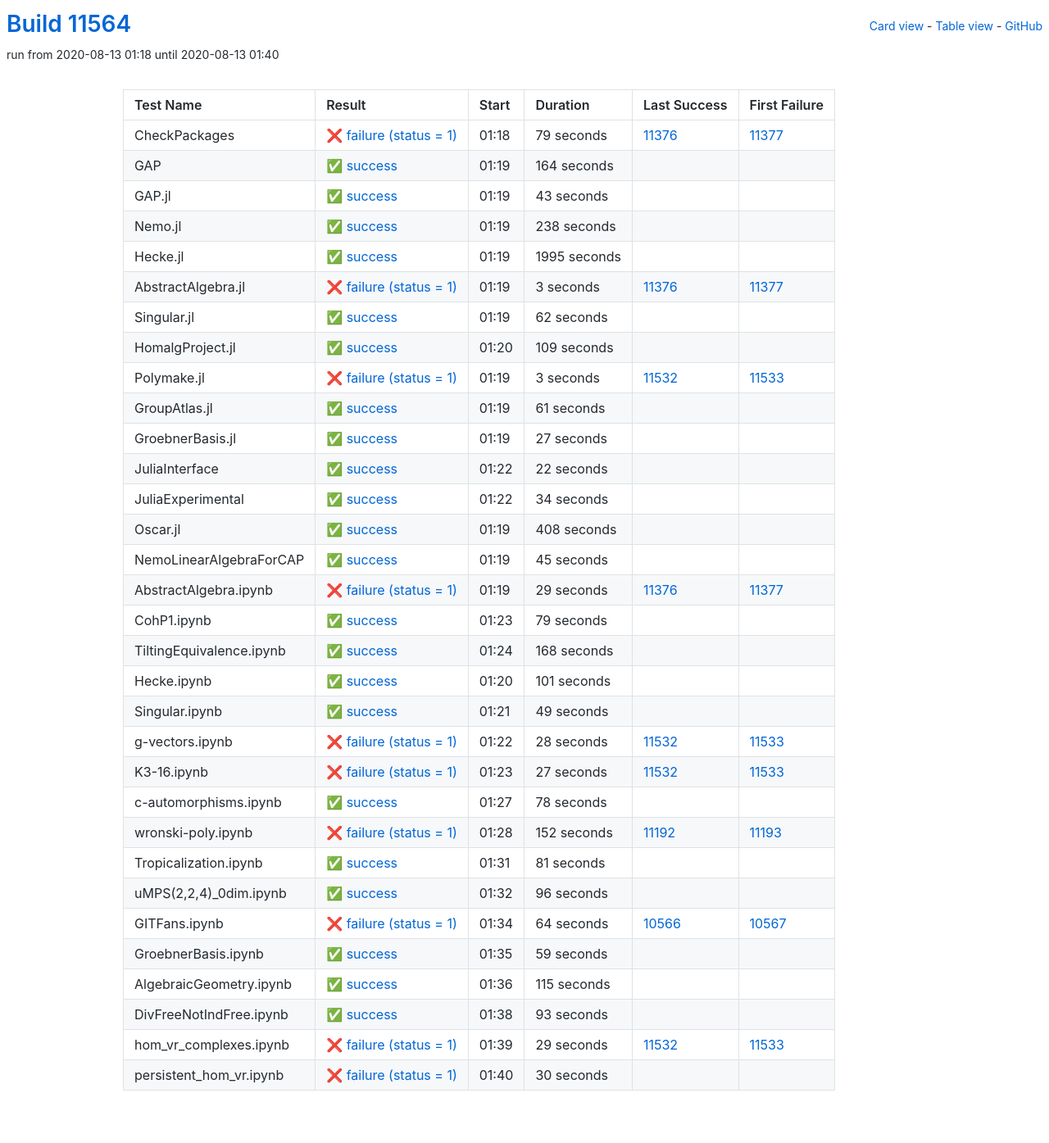
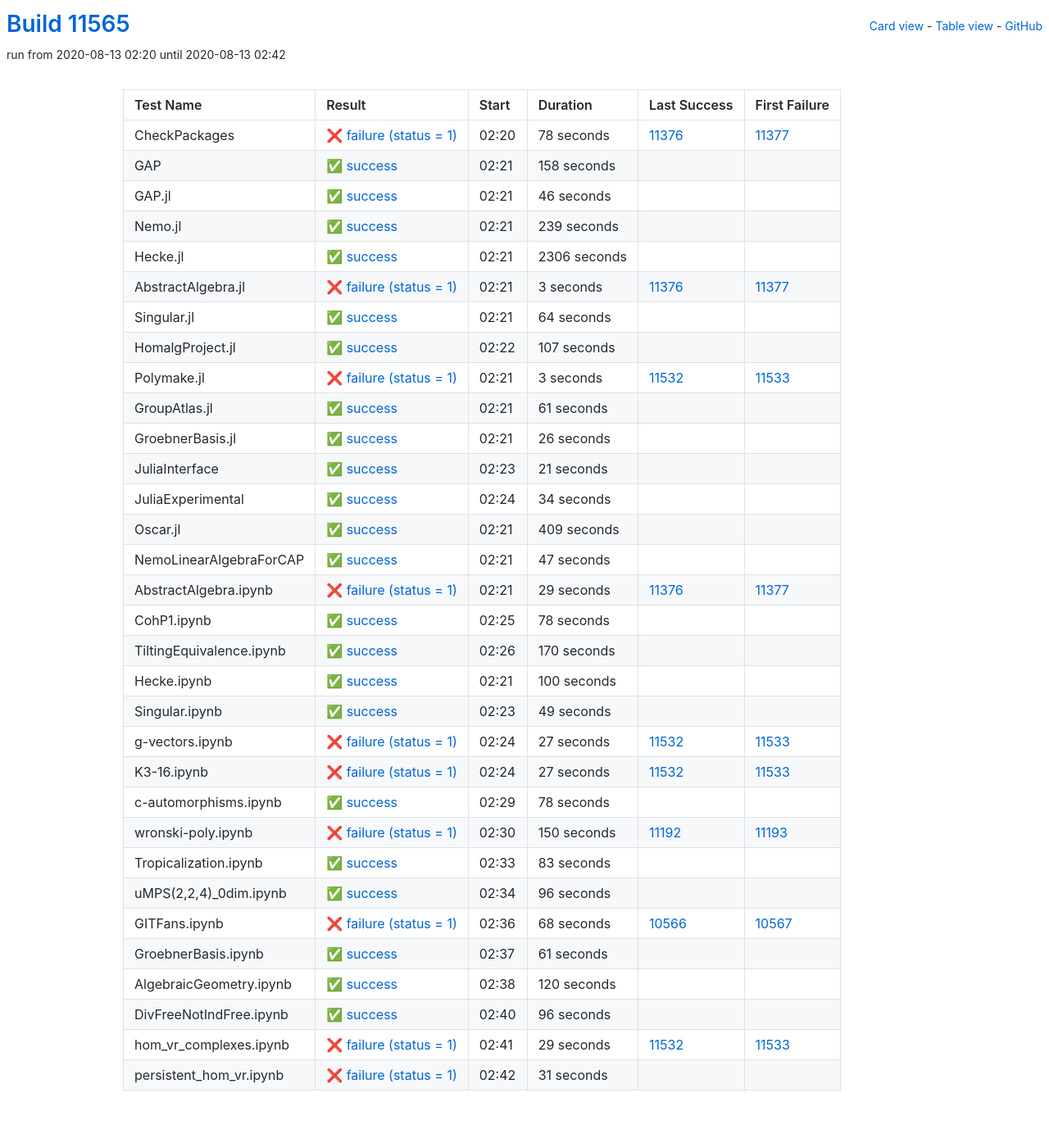
Before and after one commit to oscar-system/oscar-ci-status, a Jekyll site: the page built from table.html, in a window 1280 px wide. Shown: the whole page at 82% size. Built offline with Jekyll 4.4.1, drawn with Linux system fonts in a browser that asks for light colours.

Commit message:
Build #11565

```diff
--- a/_data/ci.yml
+++ b/_data/ci.yml
@@ -1,6 +1,6 @@
 ---
-build: 11564
-build_url: https://oscarci.mathematik.uni-kl.de/job/oscar/11564/
+build: 11565
+build_url: https://oscarci.mathematik.uni-kl.de/job/oscar/11565/
 job: oscar
 organization: oscar-system
 repo: oscar-ci-status
@@ -8,68 +8,68 @@
 tests:
 - name: CheckPackages
   id: checkpackages
-  log: https://oscarci.mathematik.uni-kl.de/job/oscar/11564/artifact/logs/build-11564/CheckPackages.log
-  start: 2020-08-13 01:18
+  log: https://oscarci.mathematik.uni-kl.de/job/oscar/11565/artifact/logs/build-11565/CheckPackages.log
+  start: 2020-08-13 02:20
   success: false
   exitcode: 1
   status: failure
-  duration: 79
+  duration: 78
   last_success: 11376
   last_success_url: https://oscarci.mathematik.uni-kl.de/job/oscar/11376/
   first_failure: 11377
   first_failure_url: https://oscarci.mathematik.uni-kl.de/job/oscar/11377/
 - name: GAP
   id: gap
-  log: https://oscarci.mathematik.uni-kl.de/job/oscar/11564/artifact/logs/build-11564/GAP.log
-  start: 2020-08-13 01:19
+  log: https://oscarci.mathematik.uni-kl.de/job/oscar/11565/artifact/logs/build-11565/GAP.log
+  start: 2020-08-13 02:21
   success: true
   exitcode: 0
   status: success
-  duration: 164
+  duration: 158
   last_success: false
   last_success_url:
   first_failure: false
   first_failure_url:
 - name: GAP.jl
   id: gap-jl
-  log: https://oscarci.mathematik.uni-kl.de/job/oscar/11564/artifact/logs/build-11564/GAP.jl.log
-  start: 2020-08-13 01:19
+  log: https://oscarci.mathematik.uni-kl.de/job/oscar/11565/artifact/logs/build-11565/GAP.jl.log
+  start: 2020-08-13 02:21
   success: true
   exitcode: 0
   status: success
-  duration: 43
+  duration: 46
   last_success: false
   last_success_url:
   first_failure: false
   first_failure_url:
 - name: Nemo.jl
   id: nemo-jl
-  log: https://oscarci.mathematik.uni-kl.de/job/oscar/11564/artifact/logs/build-11564/Nemo.jl.log
-  start: 2020-08-13 01:19
+  log: https://oscarci.mathematik.uni-kl.de/job/oscar/11565/artifact/logs/build-11565/Nemo.jl.log
+  start: 2020-08-13 02:21
   success: true
   exitcode: 0
   status: success
-  duration: 238
+  duration: 239
   last_success: false
   last_success_url:
   first_failure: false
   first_failure_url:
 - name: Hecke.jl
   id: hecke-jl
-  log: https://oscarci.mathematik.uni-kl.de/job/oscar/11564/artifact/logs/build-11564/Hecke.jl.log
-  start: 2020-08-13 01:19
+  log: https://oscarci.mathematik.uni-kl.de/job/oscar/11565/artifact/logs/build-11565/Hecke.jl.log
+  start: 2020-08-13 02:21
   success: true
   exitcode: 0
   status: success
-  duration: 1995
+  duration: 2306
   last_success: false
   last_success_url:
   first_failure: false
   first_failure_url:
 - name: AbstractAlgebra.jl
   id: abstractalgebra-jl
-  log: https://oscarci.mathematik.uni-kl.de/job/oscar/11564/artifact/logs/build-11564/AbstractAlgebra.jl.log
-  start: 2020-08-13 01:19
+  log: https://oscarci.mathematik.uni-kl.de/job/oscar/11565/artifact/logs/build-11565/AbstractAlgebra.jl.log
+  start: 2020-08-13 02:21
   success: false
   exitcode: 1
   status: failure
@@ -80,32 +80,32 @@
   first_failure_url: https://oscarci.mathematik.uni-kl.de/job/oscar/11377/
 - name: Singular.jl
   id: singular-jl
-  log: https://oscarci.mathematik.uni-kl.de/job/oscar/11564/artifact/logs/build-11564/Singular.jl.log
-  start: 2020-08-13 01:19
+  log: https://oscarci.mathematik.uni-kl.de/job/oscar/11565/artifact/logs/build-11565/Singular.jl.log
+  start: 2020-08-13 02:21
   success: true
   exitcode: 0
   status: success
-  duration: 62
+  duration: 64
   last_success: false
   last_success_url:
   first_failure: false
   first_failure_url:
 - name: HomalgProject.jl
   id: homalgproject-jl
-  log: https://oscarci.mathematik.uni-kl.de/job/oscar/11564/artifact/logs/build-11564/HomalgProject.jl.log
-  start: 2020-08-13 01:20
+  log: https://oscarci.mathematik.uni-kl.de/job/oscar/11565/artifact/logs/build-11565/HomalgProject.jl.log
+  start: 2020-08-13 02:22
   success: true
   exitcode: 0
   status: success
-  duration: 109
+  duration: 107
   last_success: false
   last_success_url:
   first_failure: false
   first_failure_url:
 - name: Polymake.jl
   id: polymake-jl
-  log: https://oscarci.mathematik.uni-kl.de/job/oscar/11564/artifact/logs/build-11564/Polymake.jl.log
-  start: 2020-08-13 01:19
+  log: https://oscarci.mathematik.uni-kl.de/job/oscar/11565/artifact/logs/build-11565/Polymake.jl.log
+  start: 2020-08-13 02:21
   success: false
   exitcode: 1
   status: failure
@@ -116,8 +116,8 @@
   first_failure_url: https://oscarci.mathematik.uni-kl.de/job/oscar/11533/
 - name: GroupAtlas.jl
   id: groupatlas-jl
-  log: https://oscarci.mathematik.uni-kl.de/job/oscar/11564/artifact/logs/build-11564/GroupAtlas.jl.log
-  start: 2020-08-13 01:19
+  log: https://oscarci.mathematik.uni-kl.de/job/oscar/11565/artifact/logs/build-11565/GroupAtlas.jl.log
+  start: 2020-08-13 02:21
   success: true
   exitcode: 0
   status: success
@@ -128,32 +128,32 @@
   first_failure_url:
 - name: GroebnerBasis.jl
   id: groebnerbasis-jl
-  log: https://oscarci.mathematik.uni-kl.de/job/oscar/11564/artifact/logs/build-11564/GroebnerBasis.jl.log
-  start: 2020-08-13 01:19
+  log: https://oscarci.mathematik.uni-kl.de/job/oscar/11565/artifact/logs/build-11565/GroebnerBasis.jl.log
+  start: 2020-08-13 02:21
   success: true
   exitcode: 0
   status: success
-  duration: 27
+  duration: 26
   last_success: false
   last_success_url:
   first_failure: false
   first_failure_url:
 - name: JuliaInterface
   id: juliainterface
-  log: https://oscarci.mathematik.uni-kl.de/job/oscar/11564/artifact/logs/build-11564/JuliaInterface.log
-  start: 2020-08-13 01:22
+  log: https://oscarci.mathematik.uni-kl.de/job/oscar/11565/artifact/logs/build-11565/JuliaInterface.log
+  start: 2020-08-13 02:23
   success: true
   exitcode: 0
   status: success
-  duration: 22
+  duration: 21
   last_success: false
   last_success_url:
   first_failure: false
   first_failure_url:
 - name: JuliaExperimental
   id: juliaexperimental
-  log: https://oscarci.mathematik.uni-kl.de/job/oscar/11564/artifact/logs/build-11564/JuliaExperimental.log
-  start: 2020-08-13 01:22
+  log: https://oscarci.mathematik.uni-kl.de/job/oscar/11565/artifact/logs/build-11565/JuliaExperimental.log
+  start: 2020-08-13 02:24
   success: true
   exitcode: 0
   status: success
@@ -164,32 +164,32 @@
   first_failure_url:
 - name: Oscar.jl
   id: oscar-jl
-  log: https://oscarci.mathematik.uni-kl.de/job/oscar/11564/artifact/logs/build-11564/Oscar.jl.log
-  start: 2020-08-13 01:19
+  log: https://oscarci.mathematik.uni-kl.de/job/oscar/11565/artifact/logs/build-11565/Oscar.jl.log
+  start: 2020-08-13 02:21
   success: true
   exitcode: 0
   status: success
-  duration: 408
+  duration: 409
   last_success: false
   last_success_url:
   first_failure: false
   first_failure_url:
 - name: NemoLinearAlgebraForCAP
   id: nemolinearalgebraforcap
-  log: https://oscarci.mathematik.uni-kl.de/job/oscar/11564/artifact/logs/build-11564/NemoLinearAlgebraForCAP.log
-  start: 2020-08-13 01:19
+  log: https://oscarci.mathematik.uni-kl.de/job/oscar/11565/artifact/logs/build-11565/NemoLinearAlgebraForCAP.log
+  start: 2020-08-13 02:21
   success: true
   exitcode: 0
   status: success
-  duration: 45
+  duration: 47
   last_success: false
   last_success_url:
   first_failure: false
   first_failure_url:
 - name: AbstractAlgebra.ipynb
   id: abstractalgebra-ipynb
-  log: https://oscarci.mathematik.uni-kl.de/job/oscar/11564/artifact/logs/build-11564/AbstractAlgebra.ipynb.log
-  start: 2020-08-13 01:19
+  log: https://oscarci.mathematik.uni-kl.de/job/oscar/11565/artifact/logs/build-11565/AbstractAlgebra.ipynb.log
+  start: 2020-08-13 02:21
   success: false
   exitcode: 1
   status: failure
@@ -200,44 +200,44 @@
   first_failure_url: https://oscarci.mathematik.uni-kl.de/job/oscar/11377/
 - name: CohP1.ipynb
   id: cohp1-ipynb
-  log: https://oscarci.mathematik.uni-kl.de/job/oscar/11564/artifact/logs/build-11564/CohP1.ipynb.log
-  start: 2020-08-13 01:23
+  log: https://oscarci.mathematik.uni-kl.de/job/oscar/11565/artifact/logs/build-11565/CohP1.ipynb.log
+  start: 2020-08-13 02:25
   success: true
   exitcode: 0
   status: success
-  duration: 79
+  duration: 78
   last_success: false
   last_success_url:
   first_failure: false
   first_failure_url:
 - name: TiltingEquivalence.ipynb
   id: tiltingequivalence-ipynb
-  log: https://oscarci.mathematik.uni-kl.de/job/oscar/11564/artifact/logs/build-11564/TiltingEquivalence.ipynb.log
-  start: 2020-08-13 01:24
+  log: https://oscarci.mathematik.uni-kl.de/job/oscar/11565/artifact/logs/build-11565/TiltingEquivalence.ipynb.log
+  start: 2020-08-13 02:26
   success: true
   exitcode: 0
   status: success
-  duration: 168
+  duration: 170
   last_success: false
   last_success_url:
   first_failure: false
   first_failure_url:
 - name: Hecke.ipynb
   id: hecke-ipynb
-  log: https://oscarci.mathematik.uni-kl.de/job/oscar/11564/artifact/logs/build-11564/Hecke.ipynb.log
-  start: 2020-08-13 01:20
+  log: https://oscarci.mathematik.uni-kl.de/job/oscar/11565/artifact/logs/build-11565/Hecke.ipynb.log
+  start: 2020-08-13 02:21
   success: true
   exitcode: 0
   status: success
-  duration: 101
+  duration: 100
   last_success: false
   last_success_url:
   first_failure: false
   first_failure_url:
 - name: Singular.ipynb
   id: singular-ipynb
-  log: https://oscarci.mathematik.uni-kl.de/job/oscar/11564/artifact/logs/build-11564/Singular.ipynb.log
-  start: 2020-08-13 01:21
+  log: https://oscarci.mathematik.uni-kl.de/job/oscar/11565/artifact/logs/build-11565/Singular.ipynb.log
+  start: 2020-08-13 02:23
   success: true
   exitcode: 0
   status: success
@@ -248,20 +248,20 @@
   first_failure_url:
 - name: g-vectors.ipynb
   id: g-vectors-ipynb
-  log: https://oscarci.mathematik.uni-kl.de/job/oscar/11564/artifact/logs/build-11564/g-vectors.ipynb.log
-  start: 2020-08-13 01:22
+  log: https://oscarci.mathematik.uni-kl.de/job/oscar/11565/artifact/logs/build-11565/g-vectors.ipynb.log
+  start: 2020-08-13 02:24
   success: false
   exitcode: 1
   status: failure
-  duration: 28
+  duration: 27
   last_success: 11532
   last_success_url: https://oscarci.mathematik.uni-kl.de/job/oscar/11532/
   first_failure: 11533
   first_failure_url: https://oscarci.mathematik.uni-kl.de/job/oscar/11533/
 - name: K3-16.ipynb
   id: k3-16-ipynb
-  log: https://oscarci.mathematik.uni-kl.de/job/oscar/11564/artifact/logs/build-11564/K3-16.ipynb.log
-  start: 2020-08-13 01:23
+  log: https://oscarci.mathematik.uni-kl.de/job/oscar/11565/artifact/logs/build-11565/K3-16.ipynb.log
+  start: 2020-08-13 02:24
   success: false
   exitcode: 1
   status: failure
@@ -272,8 +272,8 @@
   first_failure_url: https://oscarci.mathematik.uni-kl.de/job/oscar/11533/
 - name: c-automorphisms.ipynb
   id: c-automorphisms-ipynb
-  log: https://oscarci.mathematik.uni-kl.de/job/oscar/11564/artifact/logs/build-11564/c-automorphisms.ipynb.log
-  start: 2020-08-13 01:27
+  log: https://oscarci.mathematik.uni-kl.de/job/oscar/11565/artifact/logs/build-11565/c-automorphisms.ipynb.log
+  start: 2020-08-13 02:29
   success: true
   exitcode: 0
   status: success
@@ -284,32 +284,32 @@
   first_failure_url:
 - name: wronski-poly.ipynb
   id: wronski-poly-ipynb
-  log: https://oscarci.mathematik.uni-kl.de/job/oscar/11564/artifact/logs/build-11564/wronski-poly.ipynb.log
-  start: 2020-08-13 01:28
+  log: https://oscarci.mathematik.uni-kl.de/job/oscar/11565/artifact/logs/build-11565/wronski-poly.ipynb.log
+  start: 2020-08-13 02:30
   success: false
   exitcode: 1
   status: failure
-  duration: 152
+  duration: 150
   last_success: 11192
   last_success_url: https://oscarci.mathematik.uni-kl.de/job/oscar/11192/
   first_failure: 11193
   first_failure_url: https://oscarci.mathematik.uni-kl.de/job/oscar/11193/
 - name: Tropicalization.ipynb
   id: tropicalization-ipynb
-  log: https://oscarci.mathematik.uni-kl.de/job/oscar/11564/artifact/logs/build-11564/Tropicalization.ipynb.log
-  start: 2020-08-13 01:31
+  log: https://oscarci.mathematik.uni-kl.de/job/oscar/11565/artifact/logs/build-11565/Tropicalization.ipynb.log
+  start: 2020-08-13 02:33
   success: true
   exitcode: 0
   status: success
-  duration: 81
+  duration: 83
   last_success: false
   last_success_url:
   first_failure: false
   first_failure_url:
 - name: uMPS(2,2,4)_0dim.ipynb
   id: umps-2-2-4-0dim-ipynb
-  log: https://oscarci.mathematik.uni-kl.de/job/oscar/11564/artifact/logs/build-11564/uMPS-2-2-4-_0dim.ipynb.log
-  start: 2020-08-13 01:32
+  log: https://oscarci.mathematik.uni-kl.de/job/oscar/11565/artifact/logs/build-11565/uMPS-2-2-4-_0dim.ipynb.log
+  start: 2020-08-13 02:34
   success: true
   exitcode: 0
   status: success
@@ -320,56 +320,56 @@
   first_failure_url:
 - name: GITFans.ipynb
   id: gitfans-ipynb
-  log: https://oscarci.mathematik.uni-kl.de/job/oscar/11564/artifact/logs/build-11564/GITFans.ipynb.log
-  start: 2020-08-13 01:34
+  log: https://oscarci.mathematik.uni-kl.de/job/oscar/11565/artifact/logs/build-11565/GITFans.ipynb.log
+  start: 2020-08-13 02:36
   success: false
   exitcode: 1
   status: failure
-  duration: 64
+  duration: 68
   last_success: 10566
   last_success_url: https://oscarci.mathematik.uni-kl.de/job/oscar/10566/
   first_failure: 10567
   first_failure_url: https://oscarci.mathematik.uni-kl.de/job/oscar/10567/
 - name: GroebnerBasis.ipynb
   id: groebnerbasis-ipynb
-  log: https://oscarci.mathematik.uni-kl.de/job/oscar/11564/artifact/logs/build-11564/GroebnerBasis.ipynb.log
-  start: 2020-08-13 01:35
+  log: https://oscarci.mathematik.uni-kl.de/job/oscar/11565/artifact/logs/build-11565/GroebnerBasis.ipynb.log
+  start: 2020-08-13 02:37
   success: true
   exitcode: 0
   status: success
-  duration: 59
+  duration: 61
   last_success: false
   last_success_url:
   first_failure: false
   first_failure_url:
 - name: AlgebraicGeometry.ipynb
   id: algebraicgeometry-ipynb
-  log: https://oscarci.mathematik.uni-kl.de/job/oscar/11564/artifact/logs/build-11564/AlgebraicGeometry.ipynb.log
-  start: 2020-08-13 01:36
+  log: https://oscarci.mathematik.uni-kl.de/job/oscar/11565/artifact/logs/build-11565/AlgebraicGeometry.ipynb.log
+  start: 2020-08-13 02:38
   success: true
   exitcode: 0
   status: success
-  duration: 115
+  duration: 120
   last_success: false
   last_success_url:
   first_failure: false
   first_failure_url:
 - name: DivFreeNotIndFree.ipynb
   id: divfreenotindfree-ipynb
-  log: https://oscarci.mathematik.uni-kl.de/job/oscar/11564/artifact/logs/build-11564/DivFreeNotIndFree.ipynb.log
-  start: 2020-08-13 01:38
+  log: https://oscarci.mathematik.uni-kl.de/job/oscar/11565/artifact/logs/build-11565/DivFreeNotIndFree.ipynb.log
+  start: 2020-08-13 02:40
   success: true
   exitcode: 0
   status: success
-  duration: 93
+  duration: 96
   last_success: false
   last_success_url:
   first_failure: false
   first_failure_url:
 - name: hom_vr_complexes.ipynb
   id: hom-vr-complexes-ipynb
-  log: https://oscarci.mathematik.uni-kl.de/job/oscar/11564/artifact/logs/build-11564/hom_vr_complexes.ipynb.log
-  start: 2020-08-13 01:39
+  log: https://oscarci.mathematik.uni-kl.de/job/oscar/11565/artifact/logs/build-11565/hom_vr_complexes.ipynb.log
+  start: 2020-08-13 02:41
   success: false
   exitcode: 1
   status: failure
@@ -380,12 +380,12 @@
   first_failure_url: https://oscarci.mathematik.uni-kl.de/job/oscar/11533/
 - name: persistent_hom_vr.ipynb
   id: persistent-hom-vr-ipynb
-  log: https://oscarci.mathematik.uni-kl.de/job/oscar/11564/artifact/logs/build-11564/persistent_hom_vr.ipynb.log
-  start: 2020-08-13 01:40
+  log: https://oscarci.mathematik.uni-kl.de/job/oscar/11565/artifact/logs/build-11565/persistent_hom_vr.ipynb.log
+  start: 2020-08-13 02:42
   success: false
   exitcode: 1
   status: failure
-  duration: 30
+  duration: 31
   last_success: false
   last_success_url:
   first_failure: false
```
Also changed, not shown: README.md.
